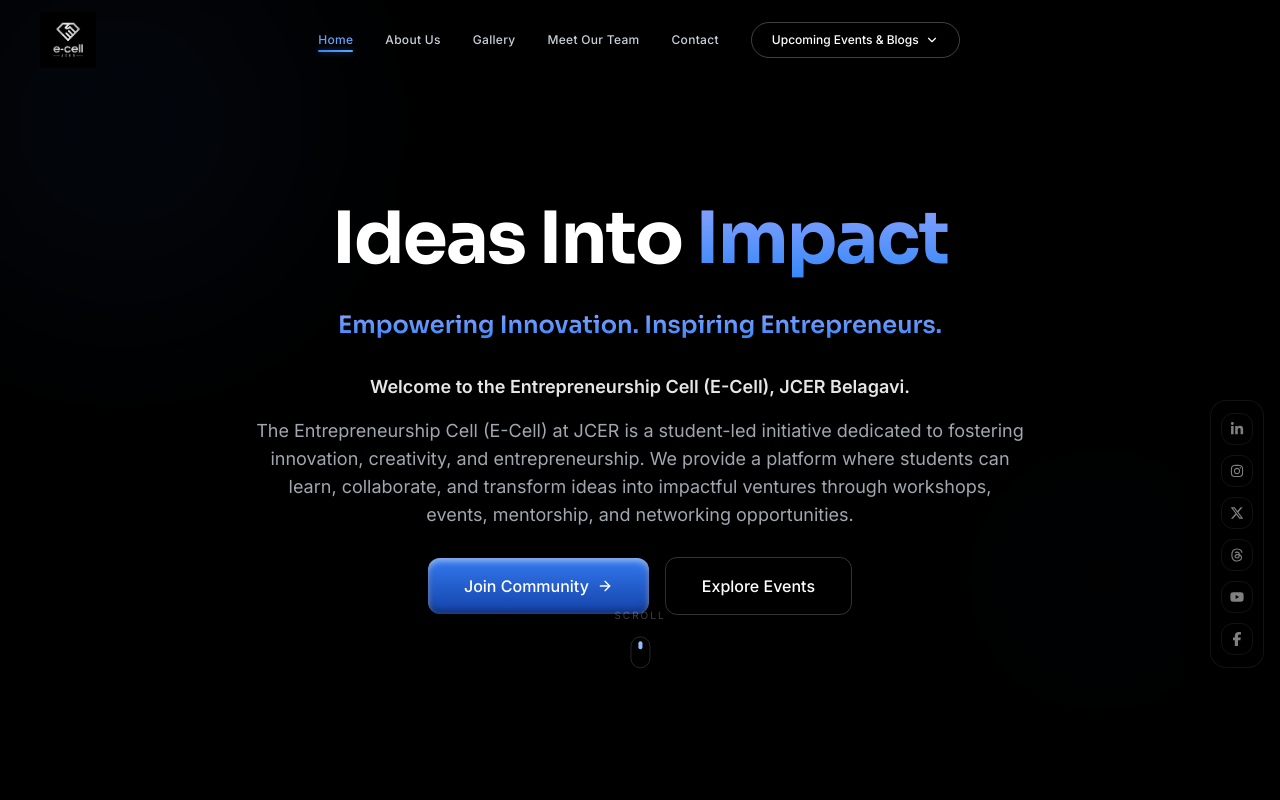
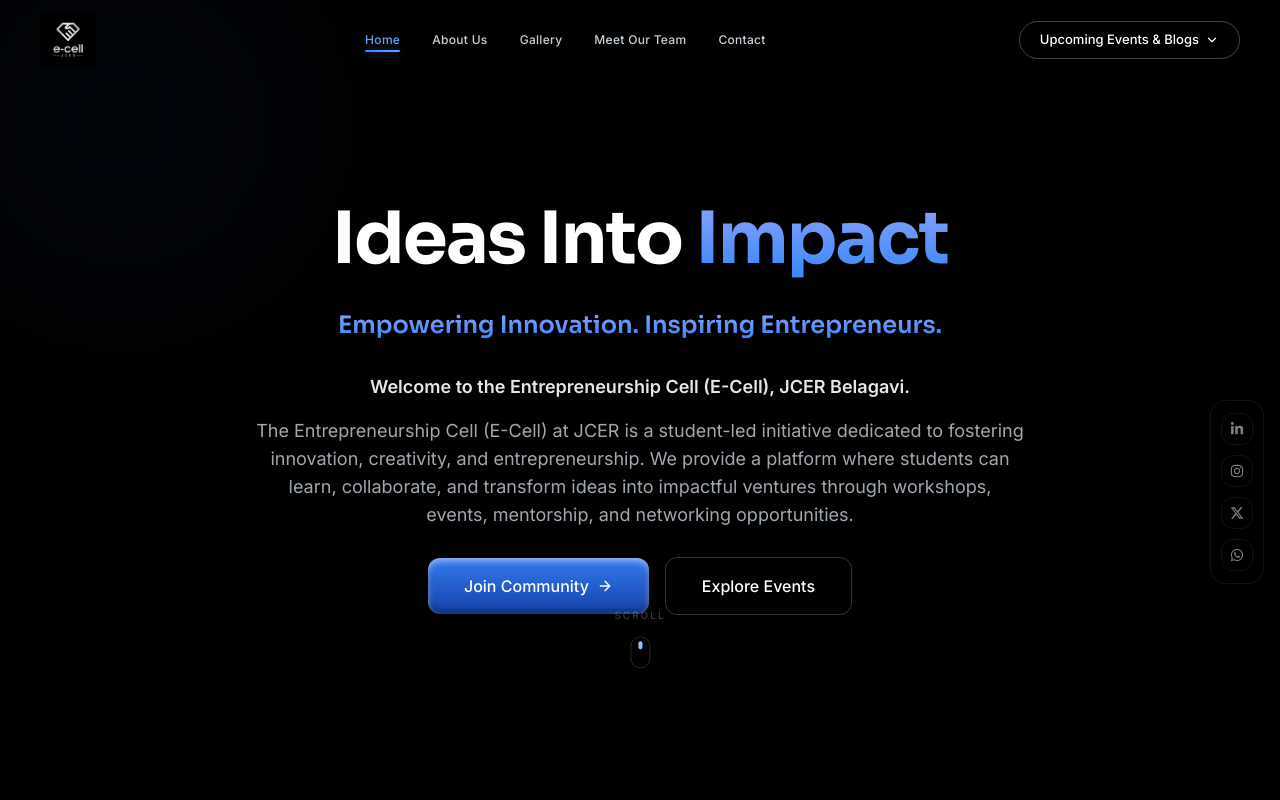
Before and after one commit to Prathamwadiyar/Jcer-E-cell, a React (Vite) app: page / in a window 1280 px wide. Shown: the top 800 px of the page. Built offline with nearby package versions, Linux system fonts and the light colour scheme.

Commit message:
UI Tweaks: update map to satellite for exact college location, fix splash screen redirect on load, update header layout/animation, update social icons and remove footer credits

```diff
--- a/src/App.jsx
+++ b/src/App.jsx
@@ -1,4 +1,4 @@
-import { useState, useCallback } from 'react';
+import { useState, useCallback, useEffect } from 'react';
 import { BrowserRouter, Routes, Route, useLocation } from 'react-router-dom';
 import { AnimatePresence } from 'framer-motion';
 import Header from './components/layout/Header';
@@ -30,6 +30,13 @@ const App = () => {
   const [splashDone, setSplashDone] = useState(false);
   const handleSplashDone = useCallback(() => setSplashDone(true), []);
 
+  // Force redirect to home page on full page load/refresh
+  useEffect(() => {
+    if (window.location.pathname !== '/') {
+      window.history.replaceState(null, '', '/');
+    }
+  }, []);
+
   return (
     <BrowserRouter>
       {/* Splash – always shows on load/refresh, unmounts after completing */}
--- a/src/components/contact/ContactInfo.jsx
+++ b/src/components/contact/ContactInfo.jsx
@@ -87,7 +87,7 @@ const ContactInfo = () => {
         {/* The map iframe */}
         <iframe
           title="Jain College Of Engineering & Research Location"
-          src="https://www.google.com/maps/embed?pb=!1m18!1m12!1m3!1d3847.2282349185!2d74.49396887587!3d15.847661884889!2m3!1f0!2f0!3f0!3m2!1i1024!2i768!4f13.1!3m3!1m2!1s0x3bbf668f2e1e7e7f%3A0x4b9c6a1b2e3d4e5f!2sJGI%20-%20Jain%20College%20Of%20Engineering%20And%20Research!5e0!3m2!1sen!2sin!4v1700000000000!5m2!1sen!2sin"
+          src="https://maps.google.com/maps?q=Jain%20College%20Of%20Engineering%20And%20Research,%20Udyambag,%20Belagavi&t=k&z=16&ie=UTF8&iwloc=&output=embed"
           width="100%"
           height="100%"
           style={{ border: 0, pointerEvents: 'none' }}
--- a/src/components/layout/Footer.jsx
+++ b/src/components/layout/Footer.jsx
@@ -1,7 +1,7 @@
 import { Link } from 'react-router-dom';
 import { motion } from 'framer-motion';
 import { Mail, Phone, MapPin, Heart } from 'lucide-react';
-import { FaLinkedinIn, FaInstagram, FaXTwitter, FaThreads, FaYoutube, FaFacebookF } from 'react-icons/fa6';
+import { FaLinkedinIn, FaInstagram, FaXTwitter, FaWhatsapp } from 'react-icons/fa6';
 import logoImg from '../../assets/logo.jpg';
 
 const quickLinks = [
@@ -20,12 +20,10 @@ const resources = [
 ];
 
 const socials = [
-  { icon: FaLinkedinIn, href: '#', label: 'LinkedIn' },
-  { icon: FaInstagram,  href: '#', label: 'Instagram' },
-  { icon: FaXTwitter,   href: '#', label: 'X' },
-  { icon: FaThreads,    href: '#', label: 'Threads' },
-  { icon: FaYoutube,    href: '#', label: 'YouTube' },
-  { icon: FaFacebookF,  href: '#', label: 'Facebook' },
+  { icon: FaLinkedinIn, label: 'LinkedIn',  href: 'https://www.linkedin.com/company/jcer-e-cell/posts/?feedView=all' },
+  { icon: FaInstagram,  label: 'Instagram', href: 'https://www.instagram.com/jcer_ecell' },
+  { icon: FaXTwitter,   label: 'X',         href: '#' },
+  { icon: FaWhatsapp,   label: 'WhatsApp',  href: 'https://wa.me/919483937558' },
 ];
 
 const Footer = () => {
@@ -145,15 +143,6 @@ const Footer = () => {
         {/* Divider */}
         <div className="glow-divider mb-6" />
 
-        {/* Bottom */}
-        <div className="flex flex-col sm:flex-row items-center justify-between gap-3">
-          <p className="text-white/30 text-xs font-inter">
-            © {new Date().getFullYear()} E-Cell JCER. All rights reserved.
-          </p>
-          <p className="text-white/30 text-xs font-inter flex items-center gap-1">
-            Made with <Heart className="w-3 h-3 text-red-500 fill-red-500" /> by JCER Web Team
-          </p>
-        </div>
       </div>
     </footer>
   );
--- a/src/components/layout/Header.jsx
+++ b/src/components/layout/Header.jsx
@@ -45,20 +45,18 @@ const Header = () => {
         <motion.header
           initial={{ y: -80, opacity: 0 }}
           animate={{ y: 0, opacity: 1 }}
-          transition={{ duration: 0.55, ease: 'easeOut' }}
-          className={`transition-all duration-500 ${
+          transition={{ duration: 0.7, ease: 'easeOut' }}
+          className={`transition-all duration-700 ${
             scrolled
-              ? /* Scrolled: compact pill-style bar */
-                'w-auto mx-auto px-6 py-2.5 rounded-2xl bg-black/80 backdrop-blur-2xl border border-white/[0.08] shadow-[0_4px_32px_rgba(0,0,0,0.6)]'
-              : /* Top: full-width transparent */
-                'w-full px-6 lg:px-10 py-2 bg-transparent border-b border-transparent'
+              ? 'w-auto mx-auto px-6 py-2.5 rounded-2xl bg-black/80 backdrop-blur-2xl border border-white/[0.08] shadow-[0_4px_32px_rgba(0,0,0,0.6)]'
+              : 'w-full px-6 lg:px-10 py-2 bg-transparent border-b border-transparent'
           }`}
           style={{ maxWidth: scrolled ? '1020px' : '100%' }}
         >
-          <div className={`flex items-center justify-between transition-all duration-500 w-full ${scrolled ? 'h-13 px-5 gap-10' : 'h-16 px-0 gap-4'}`}>
+          <div className={`flex items-center justify-between transition-all duration-700 w-full ${scrolled ? 'h-13 px-5 gap-6 lg:gap-8' : 'h-16 px-0 gap-4'}`}>
 
             {/* Left: Logo */}
-            <Link to="/" className="flex-shrink-0 z-10 mr-4 md:mr-8">
+            <Link to="/" className="flex-shrink-0 z-10 mr-2 md:mr-4">
               <img
                 src={logoImg}
                 alt="E-Cell Logo"
@@ -67,7 +65,7 @@ const Header = () => {
             </Link>
 
             {/* Center: Desktop Nav */}
-            <nav className={`hidden md:flex flex-1 items-center justify-center transition-all duration-500 ${scrolled ? 'gap-5 lg:gap-8' : 'gap-8'}`}>
+            <nav className={`hidden md:flex flex-1 items-center justify-center transition-all duration-700 ${scrolled ? 'gap-4 lg:gap-7' : 'gap-8'}`}>
               {navLinks.map(({ to, label }) => (
                 <NavLink
                   key={to}
@@ -81,23 +79,24 @@ const Header = () => {
                 </NavLink>
               ))}
 
-              {/* Vertical separator for scrolled state */}
+              {/* Vertical separator for scrolled state (if needed, otherwise remove) */}
               {scrolled && (
-                <span className="w-px h-4 bg-white/10 block flex-shrink-0" />
+                <span className="w-px h-4 bg-white/10 block flex-shrink-0 ml-2" />
               )}
+            </nav>
 
-              {/* Upcoming Events & Blogs dropdown button */}
-              <div ref={eventsRef} className="relative flex-shrink-0">
+            {/* Right: Upcoming Events & Blogs dropdown button */}
+            <div ref={eventsRef} className="relative hidden md:block flex-shrink-0 z-20">
               <motion.button
                 onClick={() => setEventsOpen(!eventsOpen)}
                 whileHover={{ scale: 1.04, boxShadow: '0 0 16px rgba(59,130,246,0.45)' }}
                 whileTap={{ scale: 0.96 }}
                 className={`inline-flex items-center gap-1.5 font-inter font-medium rounded-full border border-white/25 text-white whitespace-nowrap
-                    hover:bg-ecell-blue hover:border-ecell-blue transition-all duration-250
-                    ${scrolled ? 'px-4 py-1.5 text-[12px]' : 'px-5 py-2 text-[12px]'}`}
+                  hover:bg-ecell-blue hover:border-ecell-blue transition-all duration-300
+                  ${scrolled ? 'px-4 py-1.5 text-[12px]' : 'px-5 py-2 text-[13px]'}`}
               >
                 Upcoming Events & Blogs
-                  <ChevronDown className={`w-3.5 h-3.5 transition-transform duration-200 ${eventsOpen ? 'rotate-180' : ''}`} />
+                <ChevronDown className={`w-3.5 h-3.5 transition-transform duration-300 ${eventsOpen ? 'rotate-180' : ''}`} />
               </motion.button>
 
               {/* Dropdown */}
@@ -107,33 +106,29 @@ const Header = () => {
                     initial={{ opacity: 0, y: -6, scale: 0.96 }}
                     animate={{ opacity: 1, y: 0, scale: 1 }}
                     exit={{ opacity: 0, y: -6, scale: 0.96 }}
-                      transition={{ duration: 0.18 }}
-                      className="absolute top-full right-0 mt-2 w-44 rounded-xl bg-black/90 backdrop-blur-xl border border-white/10 shadow-[0_8px_32px_rgba(0,0,0,0.7)] overflow-hidden z-50"
+                    transition={{ duration: 0.2 }}
+                    className="absolute top-full right-0 mt-3 w-44 rounded-xl bg-black/90 backdrop-blur-xl border border-white/10 shadow-[0_8px_32px_rgba(0,0,0,0.7)] overflow-hidden z-50"
                   >
-                      <a
-                        href="/events"
+                    <Link
+                      to="/events"
                       onClick={() => setEventsOpen(false)}
-                        className="flex items-center gap-2 px-4 py-3 text-sm text-ecell-gray hover:text-white hover:bg-ecell-blue/15 transition-all duration-150 border-b border-white/[0.06]"
+                      className="flex items-center gap-2 px-4 py-3 text-sm text-ecell-gray hover:text-white hover:bg-ecell-blue/15 transition-all duration-200 border-b border-white/[0.06]"
                     >
                       <span className="w-1.5 h-1.5 rounded-full bg-ecell-glow" />
                       Events
-                      </a>
-                      <a
-                        href="/blog"
+                    </Link>
+                    <Link
+                      to="/blog"
                       onClick={() => setEventsOpen(false)}
-                        className="flex items-center gap-2 px-4 py-3 text-sm text-ecell-gray hover:text-white hover:bg-ecell-blue/15 transition-all duration-150"
+                      className="flex items-center gap-2 px-4 py-3 text-sm text-ecell-gray hover:text-white hover:bg-ecell-blue/15 transition-all duration-200"
                     >
                       <span className="w-1.5 h-1.5 rounded-full bg-ecell-glow" />
                       Blog
-                      </a>
+                    </Link>
                   </motion.div>
                 )}
               </AnimatePresence>
             </div>
-            </nav>
-
-            {/* Right: Balance spacer + JOIN US only shows outside nav on non-scrolled */}
-            <div className="hidden md:block flex-shrink-0" style={{ minWidth: '90px' }}></div>
 
             {/* Hamburger (mobile) */}
             <button
@@ -192,20 +187,20 @@ const Header = () => {
                   </NavLink>
                 </motion.div>
               ))}
-              <a
-                href="/events"
+              <Link
+                to="/events"
                 onClick={() => setMenuOpen(false)}
                 className="block py-2.5 px-3 rounded-xl text-sm font-inter transition-all duration-200 text-ecell-gray hover:text-white hover:bg-white/[0.04]"
               >
                 Events
-              </a>
-              <a
-                href="/blog"
+              </Link>
+              <Link
+                to="/blog"
                 onClick={() => setMenuOpen(false)}
                 className="block py-2.5 px-3 rounded-xl text-sm font-inter transition-all duration-200 text-ecell-gray hover:text-white hover:bg-white/[0.04]"
               >
                 Blog
-              </a>
+              </Link>
             </div>
           </motion.div>
         )}
--- a/src/components/layout/SocialBar.jsx
+++ b/src/components/layout/SocialBar.jsx
@@ -1,13 +1,11 @@
 import { motion } from 'framer-motion';
-import { FaLinkedinIn, FaInstagram, FaXTwitter, FaThreads, FaYoutube, FaFacebookF } from 'react-icons/fa6';
+import { FaLinkedinIn, FaInstagram, FaXTwitter, FaWhatsapp } from 'react-icons/fa6';
 
 const socials = [
-  { icon: FaLinkedinIn,  label: 'LinkedIn',  href: '#', hoverColor: '#0A66C2' },
-  { icon: FaInstagram,   label: 'Instagram', href: '#', hoverColor: '#E1306C' },
+  { icon: FaLinkedinIn,  label: 'LinkedIn',  href: 'https://www.linkedin.com/company/jcer-e-cell/posts/?feedView=all', hoverColor: '#0A66C2' },
+  { icon: FaInstagram,   label: 'Instagram', href: 'https://www.instagram.com/jcer_ecell', hoverColor: '#E1306C' },
   { icon: FaXTwitter,    label: 'X',         href: '#', hoverColor: '#ffffff' },
-  { icon: FaThreads,     label: 'Threads',   href: '#', hoverColor: '#60A5FA' },
-  { icon: FaYoutube,     label: 'YouTube',   href: '#', hoverColor: '#FF0000' },
-  { icon: FaFacebookF,   label: 'Facebook',  href: '#', hoverColor: '#1877F2' },
+  { icon: FaWhatsapp,    label: 'WhatsApp',  href: 'https://wa.me/919483937558', hoverColor: '#25D366' },
 ];
 
 const SocialBar = () => {
```
Lines whose indentation alone changed are shown as unchanged.
